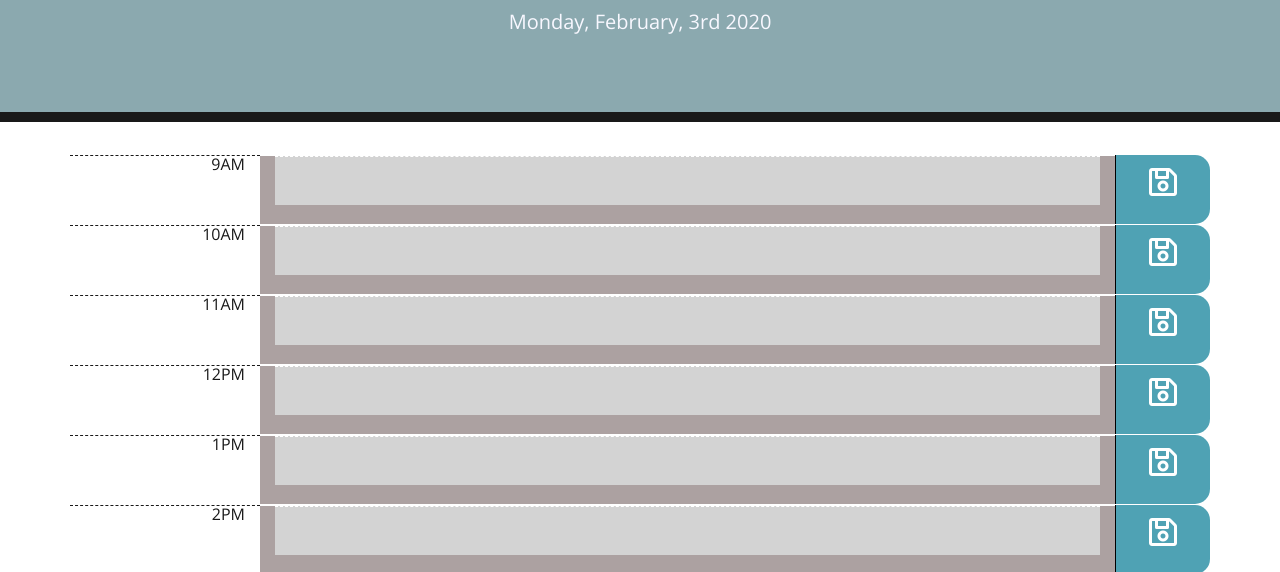
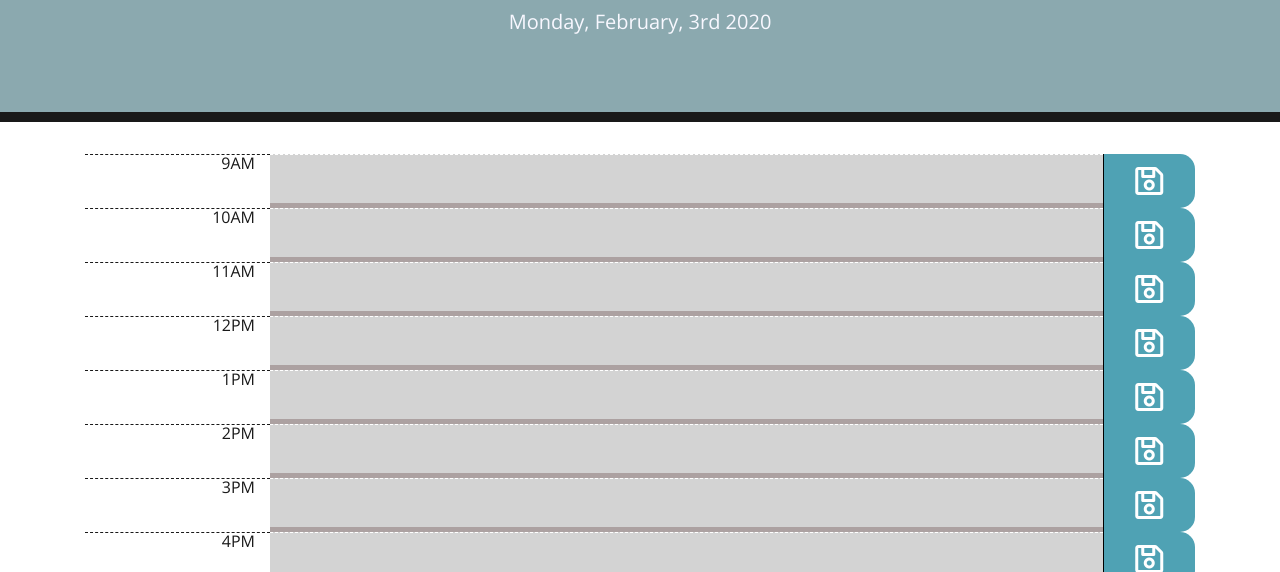
Before and after one commit to randrmoel/rvm-day-planner, a plain HTML site: page index.html in a window 1280 px wide. Shown: the part 182-754 px from the top of the page. Drawn offline with nearby package versions, Linux system fonts and the light colour scheme.

Commit message:
Fixed some styling

```diff
--- a/script.js
+++ b/script.js
@@ -2,7 +2,7 @@
 var m = moment();
 var nowDate = m.format("MM/DD/YYYY");
 //m = moment('10AM', 'h:mm a'); //test to see if colors work
-//nowDate = moment("02/03/2020", "MM/DD/YYYY"); //test to see if new date works
+//nowDate = moment("02/04/2020", "MM/DD/YYYY"); //test to see if new date works
 console.log(nowDate);
 
 var currentDayDisplay = m.format("dddd, MMMM, Do YYYY");
--- a/style.css
+++ b/style.css
@@ -17,6 +17,8 @@ textarea{
   resize: none;
   color: #000000;
   border-left: 1px solid black;
+  padding:0;
+  width:100%;
 }
 
 .jumbotron {
@@ -38,8 +40,9 @@ textarea{
 
 .row {
   white-space: normal;
-  height: 70px;
-  border-top: 1px solid white;
+  margin:0;
+  border:0;
+
 }
 
 .hour {
@@ -61,8 +64,8 @@ textarea{
 .agenda-text {
   background-color: #aca1a1;
   color:black;
-  border-top: 1px solid white;
   margin:0;
+  border:0;
 }
 .past {
   background-color: #d3d3d3;
@@ -74,6 +77,11 @@ textarea{
   background-color: #e46962;
   color: white;
   border-top: 1px dashed white;
+}
+
+.col-sm-9{
+  padding:0;
+  margin:0;
 }
 
 .future {
```
